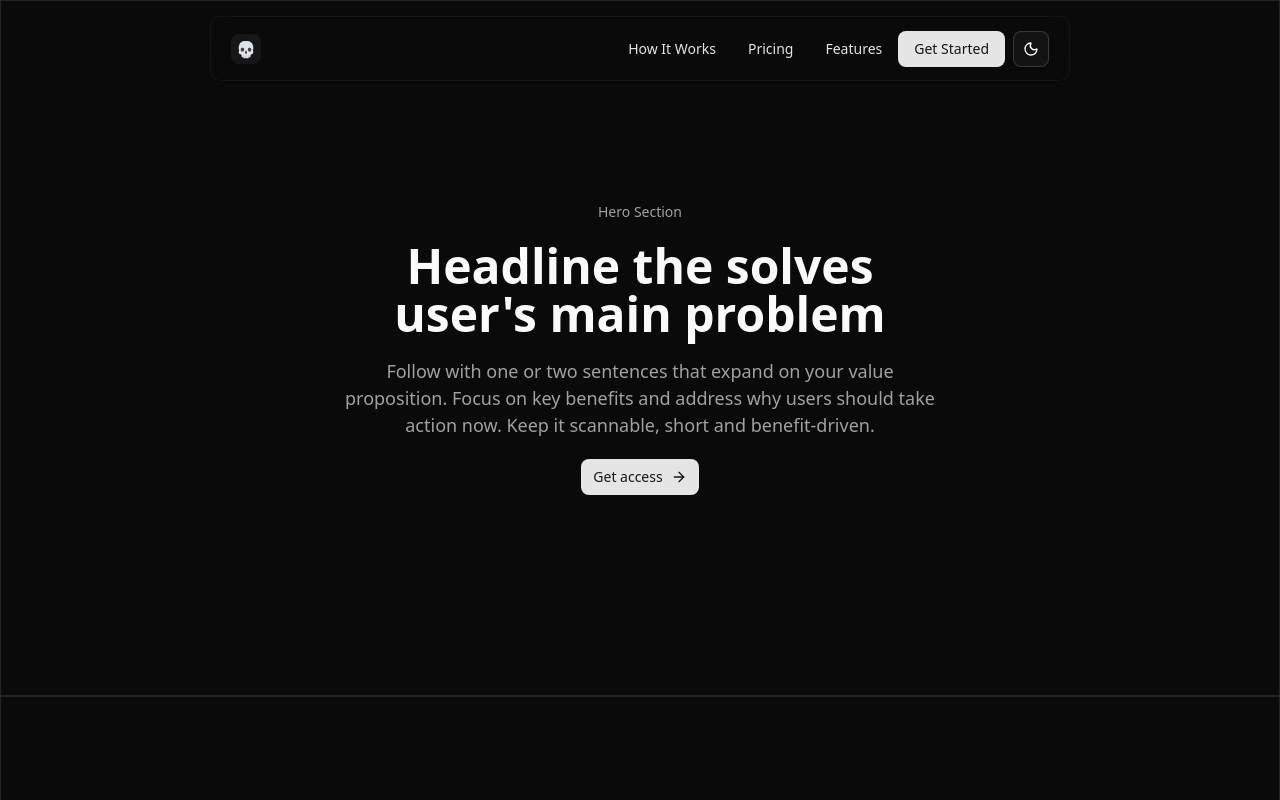
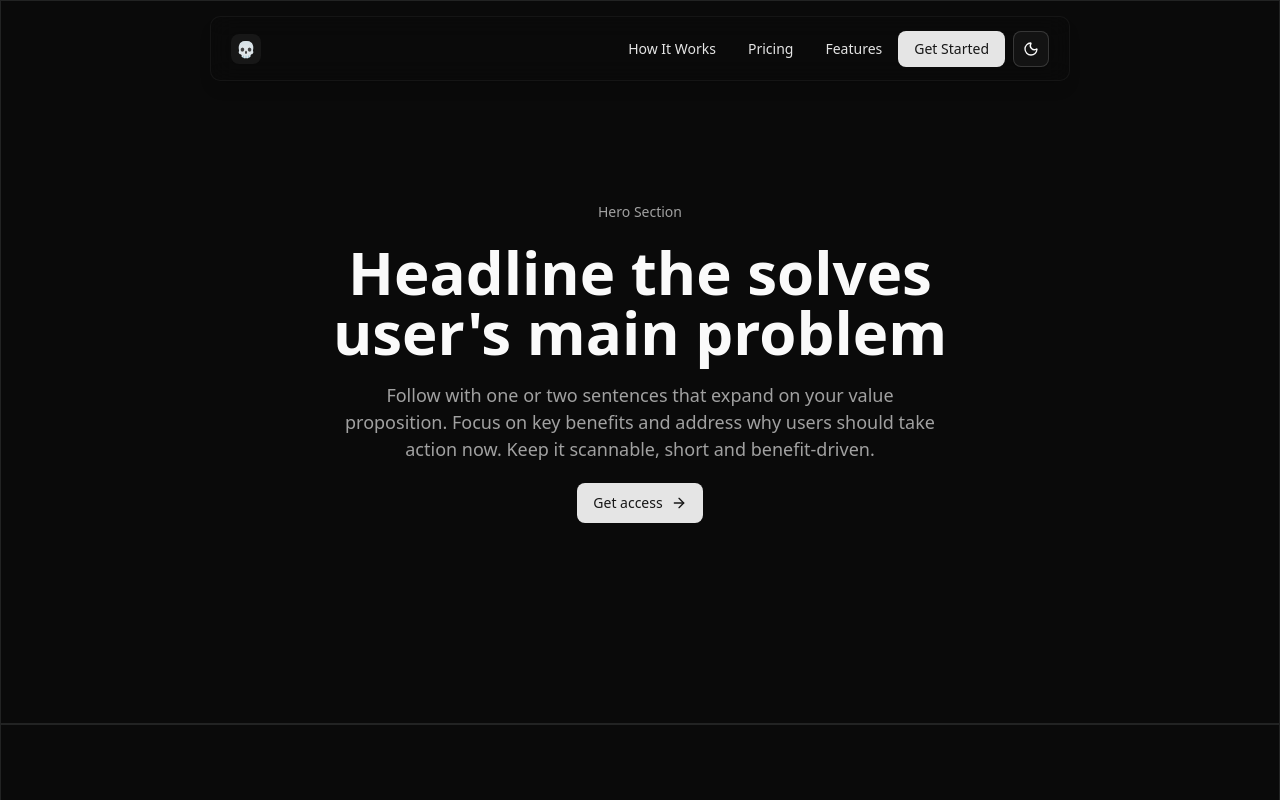
Before and after one commit to yeahitsmejayyy/skelly-site, a React (Vite) app: page / in a window 1280 px wide. Shown: the top 800 px of the page. Built offline with nearby package versions, Linux system fonts and the light colour scheme.

Commit message:
minor changes to hero component

```diff
--- a/src/components/site/hero/hero-1.tsx
+++ b/src/components/site/hero/hero-1.tsx
@@ -9,13 +9,13 @@ import { ArrowRight } from "lucide-react";
 export default function Hero1() {
     return (
         <div className="w-full border flex items-center justify-center lg:py-50 py-30 lg:px-0 px-6">
-            <div className="w-full lg:max-w-150 flex flex-col gap-y-5 text-center mx-auto">
+            <div className="w-full flex flex-col gap-y-5 text-center mx-auto">
                 <p className="text-muted-foreground lg:text-[14px]">Hero Section</p>
-                <h1 className="lg:text-5xl text-3xl font-bold">Headline the solves user's main problem</h1>
-                <p className="text-muted-foreground lg:text-[18px]">
+                <h1 className="lg:max-w-180 lg:text-6xl text-3xl font-bold mx-auto">Headline the solves user's main problem</h1>
+                <p className="lg:max-w-150 text-muted-foreground lg:text-[18px] mx-auto">
                     Follow with one or two sentences that expand on your value proposition. Focus on key benefits and address why users should take action now. Keep it scannable, short and benefit-driven.
                 </p>
-                <Button className="w-fit mx-auto">Get access <ArrowRight /></Button>
+                <Button className="w-fit mx-auto" size={'lg'}>Get access <ArrowRight /></Button>
             </div>
         </div>
     );
```
